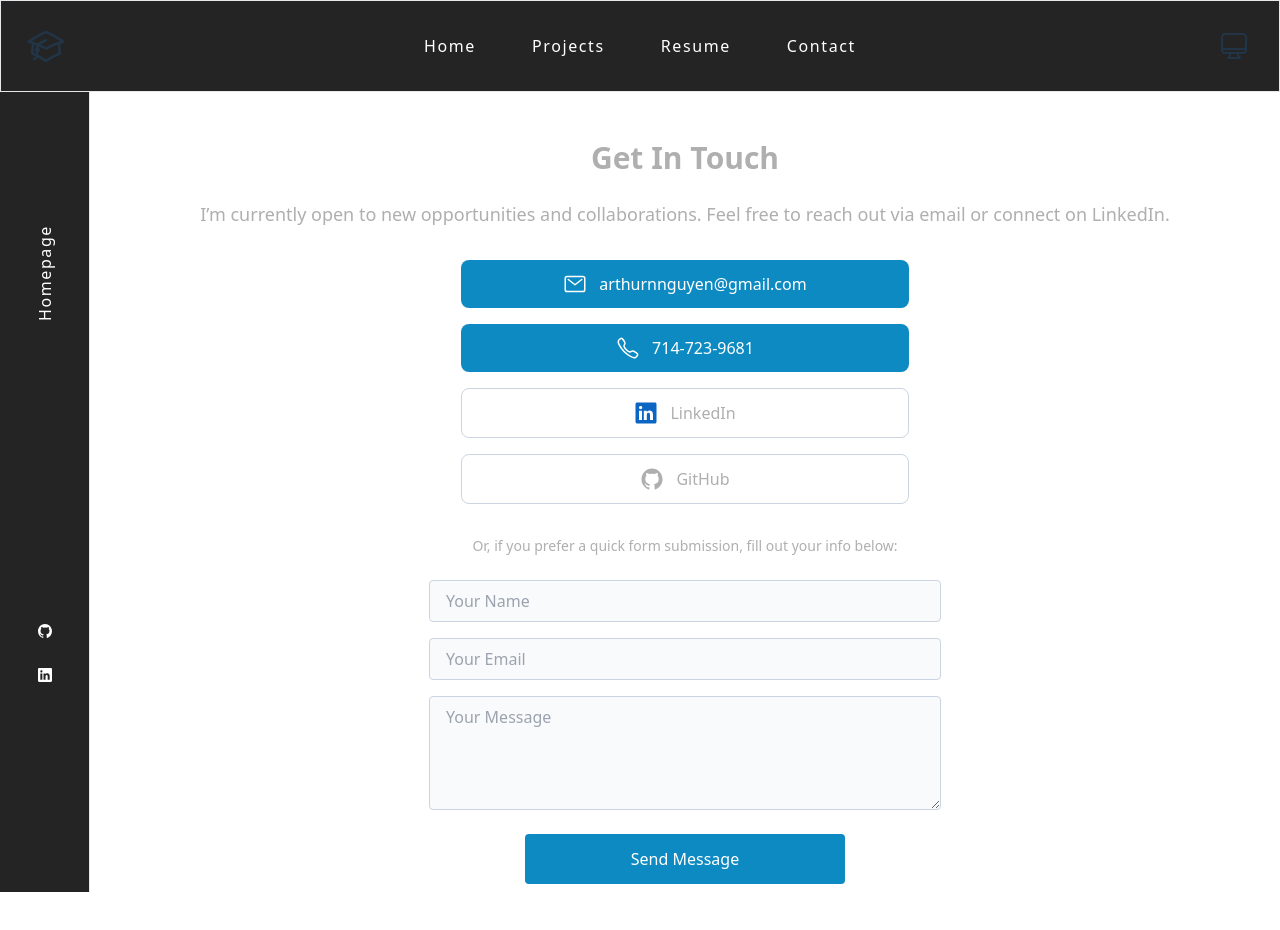
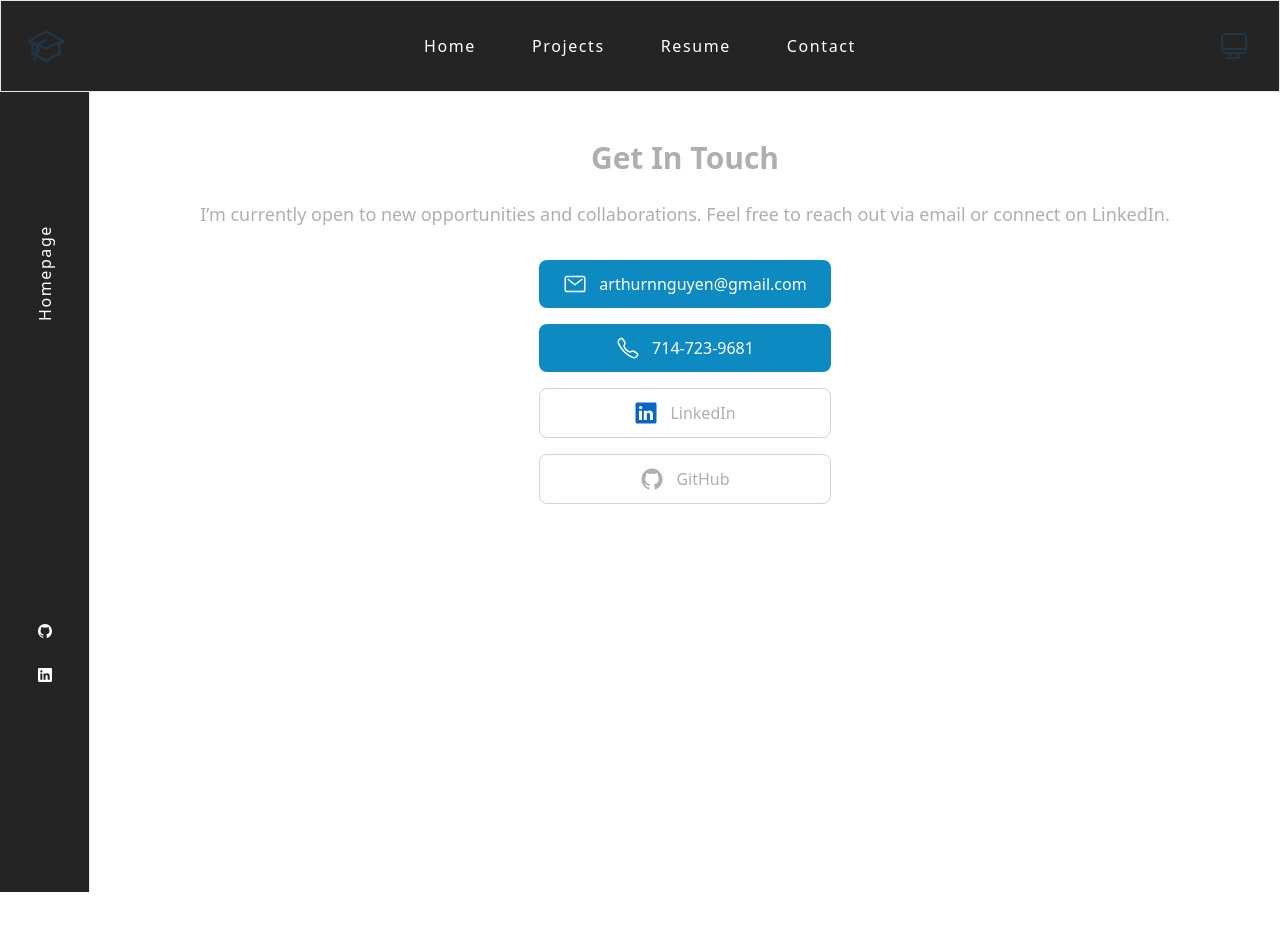
Before and after one commit to arthurnnguyen/arthur-portfolio, a React (Vite) app: page /contact in a window 1280 px wide. After the commit the page ends 800 px from the top, so only its background shows below. Built offline with nearby package versions, Linux system fonts and the light colour scheme; a web font is replaced by a local one.

Commit message:
removed form submission

```diff
--- a/src/components/Contact.tsx
+++ b/src/components/Contact.tsx
@@ -5,7 +5,7 @@ export default function Contact() {
   return (
     <section
       id="contact"
-      className="container mx-auto px-4 py-12 text-center"
+      className="flex flex-col items-center text-center px-4 py-12"
     >
       <h2 className="mb-6 text-3xl font-bold text-[#AFAFB0]">Get In Touch</h2>
       <p className="mb-8 text-lg text-[#AFAFB0]">
@@ -15,8 +15,8 @@ export default function Contact() {
       <div className="mx-auto mb-8 flex max-w-md flex-col gap-4">
         {/* Email link */}
         <a
-          href="mailto:arthurnnguyen@gmail.com"
-          className="flex items-center justify-center gap-3 rounded-lg bg-[#0E8AC3] px-6 py-3 text-white hover:bg-blue-700 transition"
+          //href="mailto:arthurnnguyen@gmail.com"
+          className="flex items-center justify-center gap-3 rounded-lg bg-[#0E8AC3] px-6 py-3 text-white"
         >
           <IoMailOutline className="h-6 w-6" />
           <span className="font-medium">arthurnnguyen@gmail.com</span>
@@ -24,7 +24,7 @@ export default function Contact() {
 
         {/* Phone Number*/}
         <a
-          className="flex items-center justify-center gap-3 rounded-lg bg-[#0E8AC3] px-6 py-3 text-white hover:bg-blue-700 transition"
+          className="flex items-center justify-center gap-3 rounded-lg bg-[#0E8AC3] px-6 py-3 text-white"
         >
           <IoCallOutline className="h-6 w-6" />
           <span className="font-medium">714-723-9681</span>
@@ -53,11 +53,11 @@ export default function Contact() {
         </a>
       </div>
 
-      <p className="text-sm text-[#AFAFB0]">
+      {/* <p className="text-sm text-[#AFAFB0]">
         Or, if you prefer a quick form submission, fill out your info below:
-      </p>
+      </p> */}
 
-      <form
+      {/* <form
         action="mailto:arthurnnguyen@gmail.com"
         method="POST"
         encType="text/plain"
@@ -90,7 +90,7 @@ export default function Contact() {
         >
           Send Message
         </button>
-      </form>
+        </form> */}
     </section>
   );
 }
```
